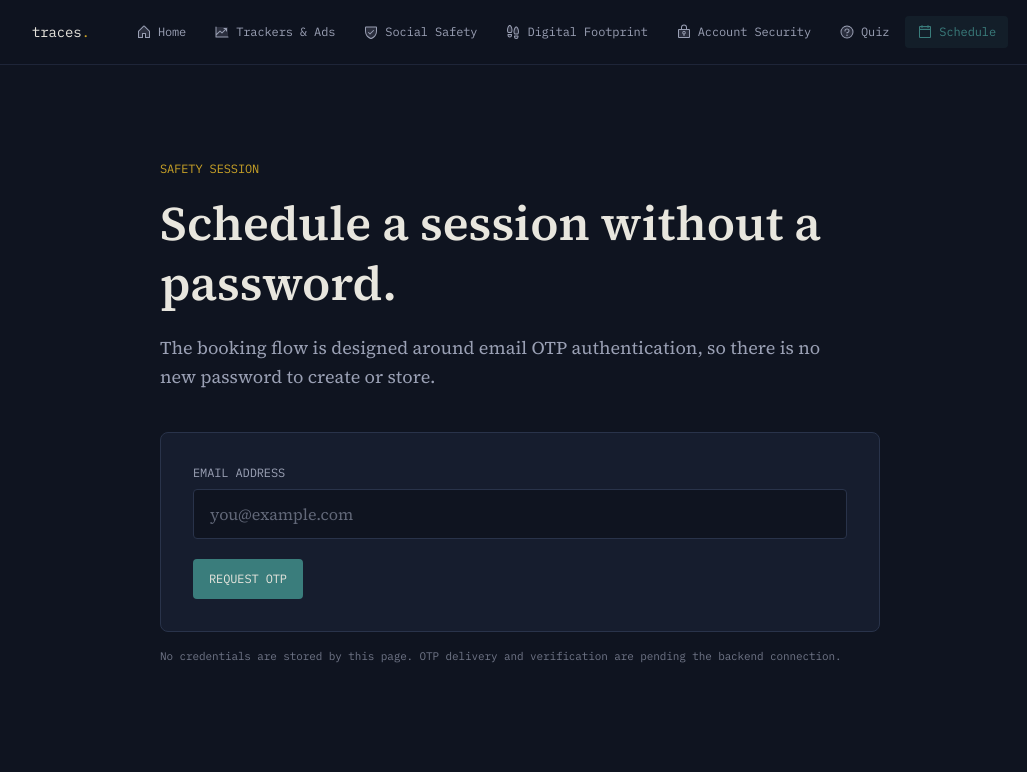
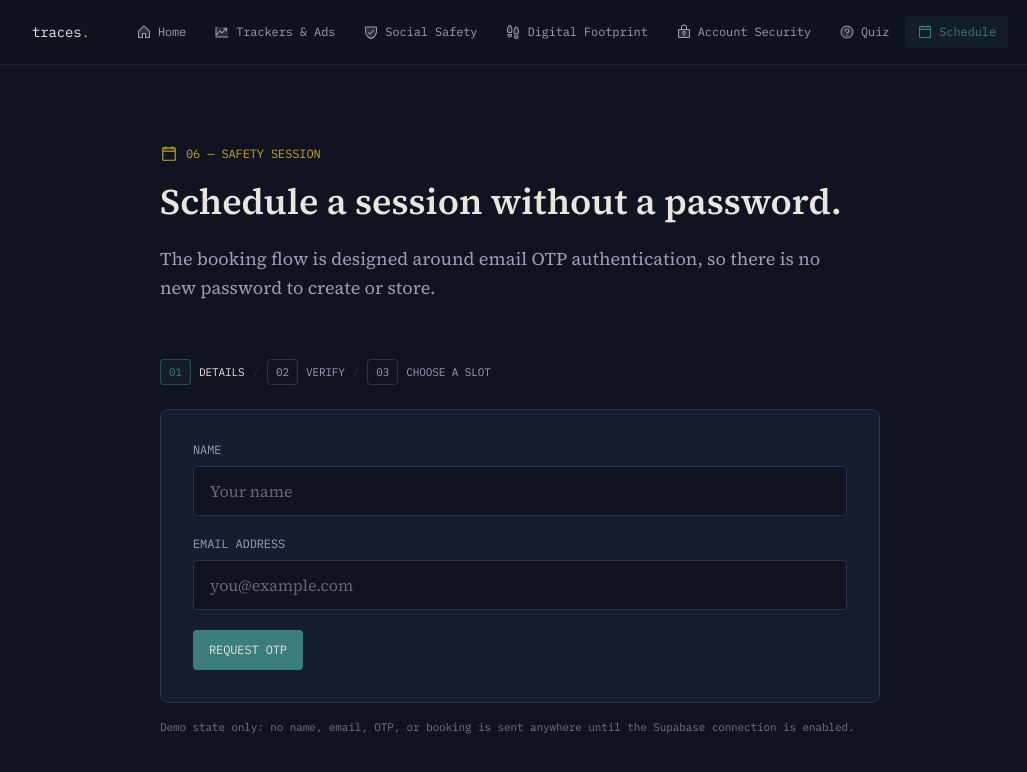
Before and after one commit to BtwEbrahim/social-media-safety, a React (Vite) app: page /social-media-safety/schedule in a window 1280 px wide. Shown: the top 772 px of the page, without its empty margins (120-1147 px from the left). Built offline with nearby package versions, Linux system fonts and the light colour scheme.

Commit message:
feat: complete schedule flow UI

```diff
--- a/src/pages/Schedule.jsx
+++ b/src/pages/Schedule.jsx
@@ -1,16 +1,51 @@
-import { useState } from 'react'
+import { useMemo, useState } from 'react'
+import PageHeader from '../components/PageHeader'
+import PhosphorIcon from '../components/PhosphorIcon'
+
+const slots = ['10:00', '11:30', '14:00', '15:30', '17:00']
+
+function upcomingDays(count = 5) {
+  const days = []
+  const date = new Date()
+  date.setHours(12, 0, 0, 0)
+
+  while (days.length < count) {
+    const day = date.getDay()
+    if (day !== 0 && day !== 6) {
+      days.push(new Date(date))
+    }
+    date.setDate(date.getDate() + 1)
+  }
+
+  return days
+}
+
+function formatDay(date) {
+  return new Intl.DateTimeFormat('en-IN', {
+    weekday: 'short',
+    day: 'numeric',
+    month: 'short',
+  }).format(date)
+}
+
+function dateKey(date) {
+  return date.toISOString().slice(0, 10)
+}
 
 export default function Schedule() {
+  const days = useMemo(() => upcomingDays(), [])
+  const [name, setName] = useState('')
   const [email, setEmail] = useState('')
   const [code, setCode] = useState('')
-  const [sent, setSent] = useState(false)
+  const [step, setStep] = useState(1)
+  const [selectedDate, setSelectedDate] = useState(dateKey(days[0]))
+  const [selectedTime, setSelectedTime] = useState('')
   const [message, setMessage] = useState('')
 
   const requestCode = (event) => {
     event.preventDefault()
-    if (!email.trim()) return
-    setSent(true)
-    setMessage('The booking service is not connected yet. Your email was not submitted.')
+    setMessage('OTP delivery is not connected yet. Nothing was submitted.')
+    setStep(2)
   }
 
   const verifyCode = (event) => {
@@ -19,25 +54,56 @@ export default function Schedule() {
       setMessage('Enter the six-digit code from your email.')
       return
     }
-    setMessage('OTP verification will be enabled when the Supabase auth connection is wired in.')
+    setMessage('Code format accepted. Slot selection is ready; Supabase verification is still pending.')
+    setStep(3)
+  }
+
+  const bookSlot = (event) => {
+    event.preventDefault()
+    if (!selectedTime) return
+    setMessage('The slot is selected locally. The booking write will be enabled with the Supabase connection.')
   }
 
   return (
-    <div className="max-w-3xl mx-auto px-6 py-16 md:py-24">
-      <p className="font-data text-signal-amber text-xs uppercase tracking-widest mb-4">
-        Safety session
-      </p>
-      <h1 className="font-serif text-4xl md:text-5xl font-semibold leading-tight">
-        Schedule a session without a password.
-      </h1>
-      <p className="text-paper-dim text-lg mt-5 max-w-2xl leading-relaxed">
-        The booking flow is designed around email OTP authentication, so there is no
-        new password to create or store.
-      </p>
+    <div className="max-w-3xl mx-auto px-6 py-16 md:py-20">
+      <PageHeader
+        number="06"
+        label="Safety Session"
+        icon="schedule"
+        title="Schedule a session without a password."
+        intro="The booking flow is designed around email OTP authentication, so there is no new password to create or store."
+      />
 
-      <div className="mt-10 border border-ink-line rounded-lg bg-ink-raised p-6 md:p-8">
-        {!sent ? (
+      <div className="flex items-center gap-2 mb-6 font-data text-[11px] uppercase tracking-wider text-paper-dim">
+        {[['01', 'Details'], ['02', 'Verify'], ['03', 'Choose a slot']].map(([number, label], index) => (
+          <div key={number} className="flex items-center gap-2">
+            <span className={`px-2 py-1 rounded border ${step > index ? 'border-signal-teal/50 text-signal-teal bg-signal-teal/10' : 'border-ink-line'}`}>
+              {number}
+            </span>
+            <span className={step === index + 1 ? 'text-paper' : ''}>{label}</span>
+            {index < 2 && <span className="text-ink-line">/</span>}
+          </div>
+        ))}
+      </div>
+
+      <div className="border border-ink-line rounded-lg bg-ink-raised p-6 md:p-8">
+        {step === 1 && (
           <form onSubmit={requestCode} className="space-y-5">
+            <div>
+              <label htmlFor="schedule-name" className="font-data text-xs text-paper-dim block mb-2">
+                NAME
+              </label>
+              <input
+                id="schedule-name"
+                type="text"
+                autoComplete="name"
+                required
+                value={name}
+                onChange={(event) => setName(event.target.value)}
+                placeholder="Your name"
+                className="w-full rounded border border-ink-line bg-ink px-4 py-3 text-paper placeholder:text-paper-dim/60 focus-visible:outline-2 focus-visible:outline-offset-2 focus-visible:outline-signal-teal"
+              />
+            </div>
             <div>
               <label htmlFor="schedule-email" className="font-data text-xs text-paper-dim block mb-2">
                 EMAIL ADDRESS
@@ -60,11 +126,16 @@ export default function Schedule() {
               REQUEST OTP
             </button>
           </form>
-        ) : (
+        )}
+
+        {step === 2 && (
           <form onSubmit={verifyCode} className="space-y-5">
-            <div>
-              <p className="font-data text-xs text-signal-teal mb-2">CODE REQUESTED</p>
-              <p className="text-paper-dim text-sm">Enter the six-digit code sent to {email}.</p>
+            <div className="flex items-start gap-3">
+              <PhosphorIcon name="security" size={24} className="text-signal-teal mt-0.5 shrink-0" />
+              <div>
+                <p className="font-data text-xs text-signal-teal mb-2">CODE REQUESTED</p>
+                <p className="text-paper-dim text-sm">Enter the six-digit code sent to {email}.</p>
+              </div>
             </div>
             <div>
               <label htmlFor="schedule-code" className="font-data text-xs text-paper-dim block mb-2">
@@ -94,7 +165,7 @@ export default function Schedule() {
                 type="button"
                 className="font-data text-xs px-4 py-3 rounded border border-ink-line text-paper-dim hover:text-paper transition-colors"
                 onClick={() => {
-                  setSent(false)
+                  setStep(1)
                   setCode('')
                   setMessage('')
                 }}
@@ -102,6 +173,62 @@ export default function Schedule() {
                 CHANGE EMAIL
               </button>
             </div>
+          </form>
+        )}
+
+        {step === 3 && (
+          <form onSubmit={bookSlot} className="space-y-6">
+            <div>
+              <p className="font-data text-xs text-signal-teal mb-2">IDENTITY VERIFIED</p>
+              <p className="text-paper-dim text-sm">Choose an available weekday and a 30-minute session time.</p>
+            </div>
+
+            <div>
+              <p className="font-data text-xs text-paper-dim uppercase tracking-wider mb-3">DATE</p>
+              <div className="grid grid-cols-2 sm:grid-cols-5 gap-2">
+                {days.map((day) => {
+                  const value = dateKey(day)
+                  const active = selectedDate === value
+                  return (
+                    <button
+                      type="button"
+                      key={value}
+                      onClick={() => setSelectedDate(value)}
+                      className={`rounded border px-3 py-3 text-left transition-colors ${active ? 'border-signal-teal bg-signal-teal/10 text-signal-teal' : 'border-ink-line text-paper-dim hover:text-paper hover:border-paper-dim/50'}`}
+                    >
+                      <span className="font-data text-xs">{formatDay(day)}</span>
+                    </button>
+                  )
+                })}
+              </div>
+            </div>
+
+            <div>
+              <p className="font-data text-xs text-paper-dim uppercase tracking-wider mb-3">TIME</p>
+              <div className="grid grid-cols-2 sm:grid-cols-5 gap-2">
+                {slots.map((time) => {
+                  const active = selectedTime === time
+                  return (
+                    <button
+                      type="button"
+                      key={time}
+                      onClick={() => setSelectedTime(time)}
+                      className={`rounded border px-3 py-2.5 font-data text-xs transition-colors ${active ? 'border-signal-amber bg-signal-amber/10 text-signal-amber' : 'border-ink-line text-paper-dim hover:text-paper hover:border-paper-dim/50'}`}
+                    >
+                      {time}
+                    </button>
+                  )
+                })}
+              </div>
+            </div>
+
+            <button
+              type="submit"
+              disabled={!selectedTime}
+              className="font-data text-xs px-4 py-3 rounded bg-signal-teal text-paper hover:bg-signal-teal-dim transition-colors disabled:opacity-30 disabled:cursor-not-allowed"
+            >
+              CONFIRM SESSION
+            </button>
           </form>
         )}
 
@@ -113,7 +240,7 @@ export default function Schedule() {
       </div>
 
       <p className="font-data text-[11px] text-paper-dim/70 mt-4">
-        No credentials are stored by this page. OTP delivery and verification are pending the backend connection.
+        Demo state only: no name, email, OTP, or booking is sent anywhere until the Supabase connection is enabled.
       </p>
     </div>
   )
```
